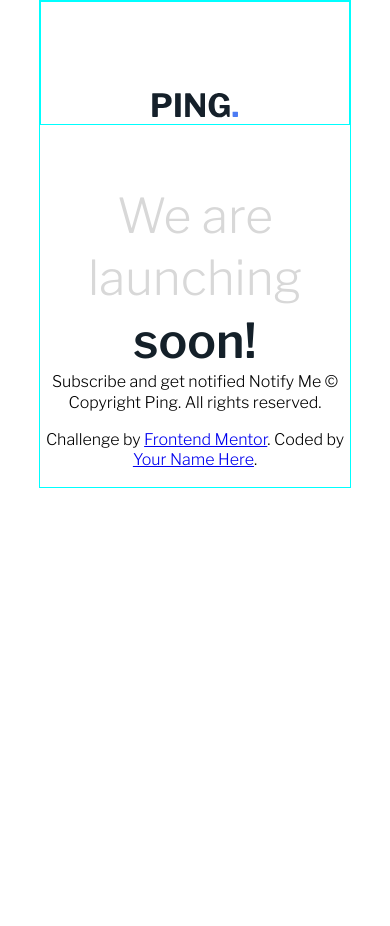
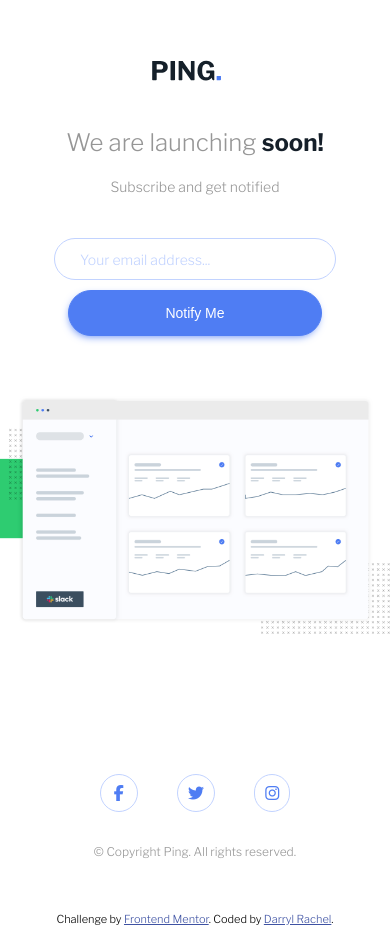
Before and after one commit to darrylrachel/ping-coming-soon, a plain HTML site: page index.html in a window 390 px wide. Before the commit the page ends 844 px from the top, so only its background shows below. Drawn offline with nearby package versions, Linux system fonts and the light colour scheme.

Commit message:
Mobile complete

```diff
--- /dev/null
+++ b/app/js/script.js
@@ -0,0 +1,25 @@
+function validation() {
+	var form = document.getElementById("form");
+	var email = document.getElementById("email").value;
+	var text = document.getElementById("text");
+	var pattern = /^[^ ]+@[^ ]+\.[a-z]{2,3}$/;
+
+	if (email.match(pattern)) {
+		form.classList.add("valid");
+		form.classList.remove("invalid");
+		text.innerHTML = "Your Email Address is Valid.";
+		text.style.color = "hsl(223, 87%, 63%)";
+	} else {
+		form.classList.remove("valid");
+		form.classList.add("invalid");
+		text.innerHTML = "Please provide a valid email address";
+		text.style.fontSize = "12px";
+		text.style.color = "hsl(354, 100%, 66%)";
+	}
+	if (email === "") {
+		form.classList.remove("valid");
+		form.classList.remove("invalid");
+		text.innerHTML = "";
+		text.style.color = "#00ff00";
+	}
+}
--- /dev/null
+++ b/app/scss/_globals.scss
@@ -0,0 +1,24 @@
+$pri-blue: hsl(223, 87%, 63%);
+$sec-pale-blue: hsl(223, 100%, 88%);
+$sec-light-red: hsl(354, 100%, 66%);
+$n-gray: hsl(0, 0%, 59%);
+$n-v-dark-blue: hsl(209, 33%, 12%);
+
+html {
+	font-size: 100%;
+	box-sizing: border-box;
+}
+*, *::before, *::after {
+	box-sizing: inherit;
+}
+body {
+	font-family: 'Libre Franklin', sans-serif;
+	line-height: 1.3;
+	margin: 0;
+	padding: 0;
+	width: 100%;
+}
+
+// style="border: 1px solid magenta;"
+
+// pattern="/^[a-zA-Z0-9.!#$%&'*+/=?^_`{|}~-]+@[a-zA-Z0-9-]+(?:\.[a-zA-Z0-9-]+)*$/"
--- /dev/null
+++ b/app/scss/_lg.scss
@@ -0,0 +1,3 @@
+@media (min-width: 992px) and (max-width: 1199px) {
+
+}
--- /dev/null
+++ b/app/scss/_sm.scss
@@ -0,0 +1,3 @@
+@media (min-width: 576px) and (max-width: 990px) {
+
+}
--- /dev/null
+++ b/app/scss/_x-small.scss
@@ -0,0 +1,129 @@
+@media (min-width: 320px) and (max-width: 570px) {
+	section.header {
+		display: flex;
+		flex-direction: column;
+		justify-content: center;
+		align-items: center;
+		& .header__logo {
+			padding-top: 60px;
+			& .header__logo-img {
+				width: 80%;
+			}
+		}
+		& .header__message {
+			display: flex;
+			flex-direction: column;
+			justify-content: center;
+			align-items: center;
+			padding: 0 28px;
+			& h1 {
+				color: $n-gray;
+				font-size: 24px;
+				font-weight: 300;
+				margin: 0;
+    			padding-top: 40px;
+				& .dark {
+					color: $n-v-dark-blue;
+					font-weight: 700;
+				}
+			}
+			& .sub {
+				color: $n-gray;
+				font-weight: 300;
+				font-size: 14px;
+				margin: 0;
+    			padding-top: 20px;
+				font-family: inherit;
+			}
+		}
+	} // end header
+	.form-field {
+		display: flex;
+		flex-direction: column;
+		justify-content: center;
+		align-items: center;
+		padding-top: 42px;
+		& input.form-field__form {
+			border: 1px solid $sec-pale-blue;
+			border-radius: 50px;
+			padding:12px 55px;
+			font-family: inherit;
+			& .error{
+				border: 1px solid $sec-light-red;
+			}
+		}
+		& input.form-field__form::placeholder {
+			color: $sec-pale-blue;
+			font-size: 14px;
+			font-weight: 300;
+			text-align: right;
+			position: absolute;
+			left: 25px;
+		}
+
+		& .form-field__notify {
+			padding-top: 10px;
+			text-decoration: none;
+			& .button {
+				background: $pri-blue;
+				border: 1px solid $pri-blue;
+				border-radius: 50px;
+				padding: 14px 96px;
+				font-size: 14px;
+				color: #fff;
+				box-shadow: -1px 3px 8px -3px $pri-blue;
+				-webkit-box-shadow: -1px 3px 8px -3px $pri-blue;
+				-moz-box-shadow: -1px 3px 8px -3px $pri-blue;
+			}
+		}
+	} // end form section
+	.hero {
+		display: flex;
+		flex-direction: column;
+		justify-content: center;
+		align-items: center;
+		width: 100%;
+		padding-top: 60px;
+		& img.hero__image {
+			width: 100%;
+			object-fit: contain;
+		}
+	} // end hero image
+	.footer-icons {
+		display: flex;
+		flex-direction: row;
+		justify-content: space-around;
+		align-items: center;
+		padding: 140px 80px 0 80px;
+		& .fa-facebook-f {
+			font-size: 16px;
+			color: $pri-blue;
+			border-radius: 50px;
+			border: 1px solid $sec-pale-blue;
+			padding: 10px 13px;
+		}
+		& .icon {
+			color: $pri-blue;
+			font-size: 16px;
+			border: 1px solid $sec-pale-blue;
+			border-radius: 50px;
+			padding: 10px;
+		}
+	}
+	.attribution {
+		padding-top: 40px;
+		margin: 0;
+	}
+	.footer {
+		display: flex;
+		flex-direction: row;
+		justify-content: center;
+		align-items: center;
+		padding-top: 20px;
+		& .small {
+			color: $n-gray;
+			font-size: 12px;
+			font-weight: 300;
+		}
+	}
+}
--- /dev/null
+++ b/app/scss/_xl.scss
@@ -0,0 +1,3 @@
+@media (min-width: 1200px) {
+
+}
--- /dev/null
+++ b/app/scss/style.scss
@@ -0,0 +1,5 @@
+@import "globals";
+@import "x-small";
+@import "sm";
+@import "lg";
+@import "xl";
--- a/index.html
+++ b/index.html
@@ -7,33 +7,51 @@
   <link rel="icon" type="image/png" sizes="32x32" href="./images/favicon-32x32.png">
 
   <title>Frontend Mentor | Ping coming soon page</title>
+  <script src="https://kit.fontawesome.com/6115d7769f.js" crossorigin="anonymous"></script>
   <link rel="preconnect" href="https://fonts.googleapis.com">
   <link rel="preconnect" href="https://fonts.gstatic.com" crossorigin>
   <link href="https://fonts.googleapis.com/css2?family=Libre+Franklin:wght@300;600;700&display=swap" rel="stylesheet">
-  <link rel="stylesheet" href="stylesheets/styles.css">
+  <link rel="stylesheet" href="/dist/style.css">
+
+  <!-- Feel free to remove these styles or customise in your own stylesheet 👍 -->
+  <style>
+    .attribution { font-size: 11px; text-align: center; }
+    .attribution a { color: hsl(228, 45%, 44%); }
+  </style>
 </head>
 <body>
-  <div class="container">
-    <div class="header">
-      <img src="/images/logo.svg" alt="" class=""logo>
+	<section class="header">
+		<div class="header__logo">
+			<img src="/images/logo.svg" alt="" class="header__logo-img">
 		</div>
-    <div class="launch">
-      <h1>We are launching <span>soon!</span></h1>
+		<div class="header__message">
+			<h1>We are launching <span class="dark">soon!</span></h1>
+			<p class="sub">Subscribe and get notified</p>
 		</div>
-
-    Subscribe and get notified
-
-    Notify Me
-
-    &copy; Copyright Ping. All rights reserved.
-
-    <footer>
+	</section>
+	<section>
+		<form class="form-field" id="form" action="#">
+			<input type="text" id="email" class="form-field__form error" placeholder="Your email address..." onkeydown="validation()">
+			<span id="text"></span>
+			<a href="#" class="form-field__notify"><button type="submit" class="button">Notify Me</button></a>
+		</form>
+	</section>
+	<section class="hero">
+		<img src="/images/illustration-dashboard.png" alt="" class="hero__image">
+	</section>
+	<section class="footer-icons">
+		<i class="fab fa-facebook-f"></i>
+		<i class="fab fa-twitter icon"></i>
+		<i class="fab fa-instagram icon"></i>
+	</section>
+	<section class="footer">
+		<p class="small">&copy; Copyright Ping. All rights reserved.</p>
+	</section>
     <p class="attribution">
       Challenge by <a href="https://www.frontendmentor.io?ref=challenge" target="_blank">Frontend Mentor</a>.
-        Coded by <a href="#">Your Name Here</a>.
+      Coded by <a href="#">Darryl Rachel</a>.
     </p>
   </footer>
-  </div>
-
+  <script src="/app/js/script.js"></script>
 </body>
 </html>
--- a/stylesheets/styles.css
+++ /dev/null
@@ -1,49 +0,0 @@
-@import url('https://fonts.googleapis.com/css2?family=Libre+Franklin:wght@300;600;700&display=swap');
-
-html {
-  font-family: 'Libre Franklin', sans-serif;
-  font-size: 100%;
-  box-sizing: border-box;
-  line-height: 1.3;
-}
-*, *::before, *::after {
-  box-sizing: inherit;
-}
-body {
-  margin: 0;
-  padding: 0;
-}
-
-.container {
-  border: 1px solid aqua;
-  margin: 0 auto;
-  width: 80%;
-  text-align: center;
-}
-.header {
-  border: 1px solid aqua;
-  padding: 90px 0 0 0;
-}
-.logo {
-  width: 90px;
-  height: 39px;
-}
-.launch h1 {
-  color: #D8D8D8;
-  font-size: 48px;
-  font-weight: 300;
-  margin: 0;
-  padding: 60px 0 0 0;
-}
-.launch h1 span {
-  color: #142029;
-  font-weight: 600;
-}
-
-/* @media (min-width: 375px) {
-
-}
-
-@media (min-width: 1440px) {
-
-} */
```
Also changed, not shown: dist/style.css (added), images/facebook-brands.svg (added), images/instagram-brands.svg (added), images/twitter-brands.svg (added), 4 other files. Lines whose indentation alone changed are shown as unchanged.
